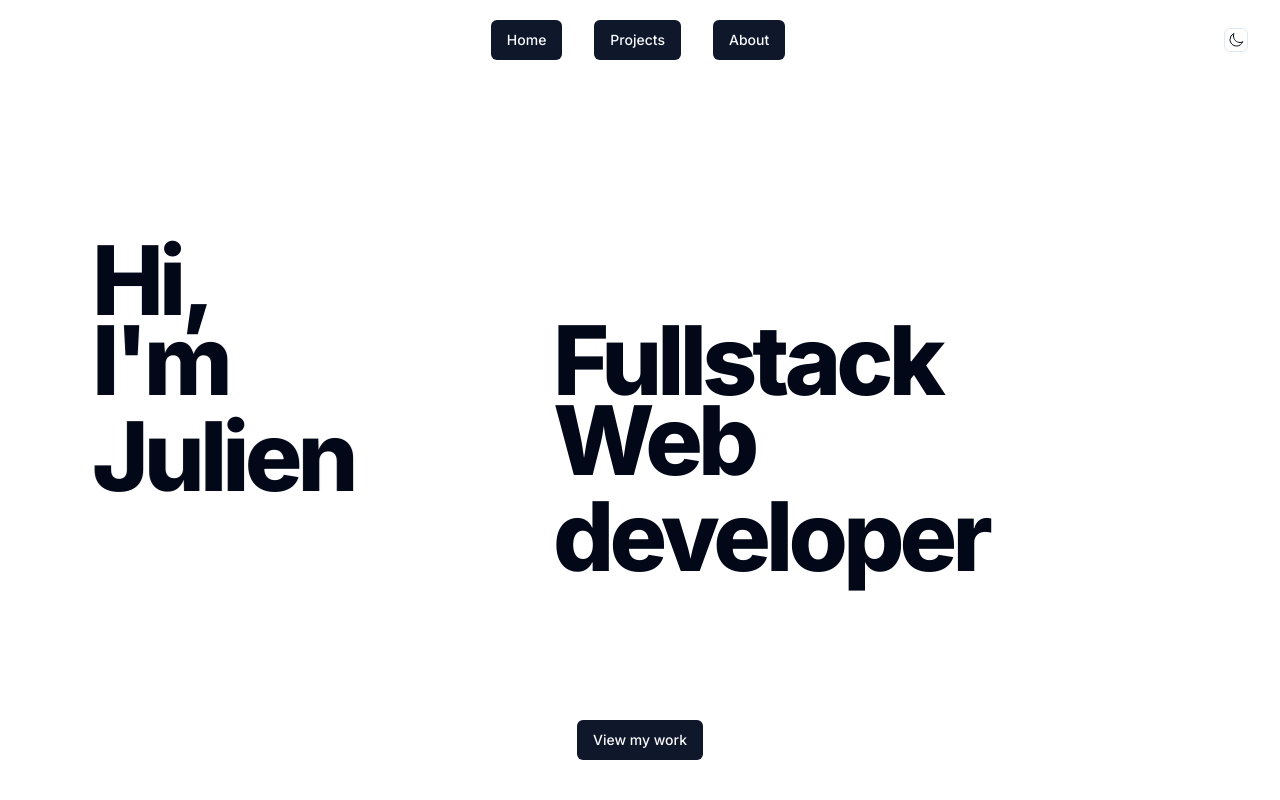
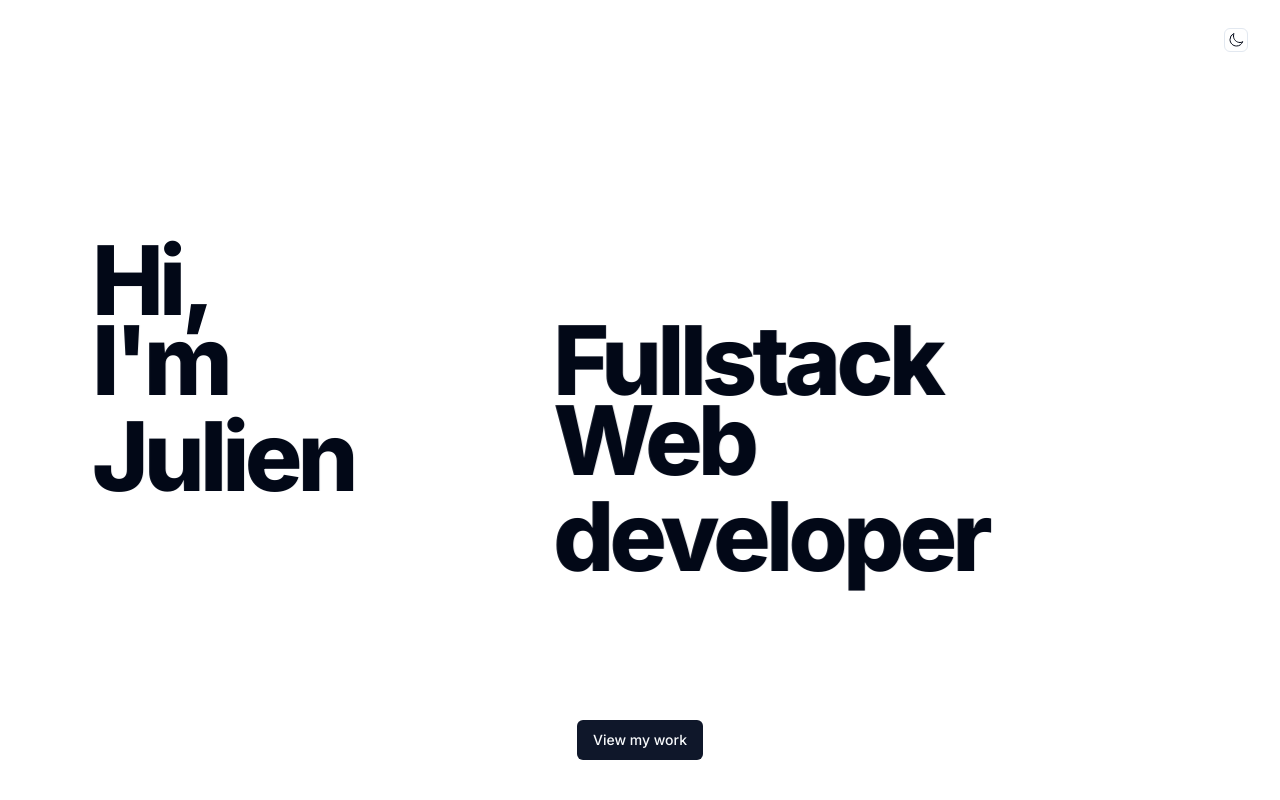
Before and after one commit to jjwebsolutions/jjxlabs, a Next.js app: page / in a window 1280 px wide. Shown: the top 800 px of the page. Built offline with nearby package versions, Linux system fonts and the light colour scheme.

Commit message:
header deleted

```diff
--- a/components/header.tsx
+++ b/components/header.tsx
@@ -24,22 +24,8 @@
   return (
     <>
       <div className="container flex  items-center mx-auto mt-5">
-        <NavigationMenu className="ml-5">
+        <NavigationMenu className="ml-5 invisible">
           <NavigationMenuList className="space-x-2 md:space-x-8">
-            <NavigationMenuItem>
-              <Button className="buttonFadeIn">
-                <LinkScroll
-                  activeClass="active"
-                  to="/"
-                  spy={true}
-                  smooth={true}
-                  offset={50}
-                  duration={500}
-                >
-                  Home
-                </LinkScroll>
-              </Button>
-            </NavigationMenuItem>
             <NavigationMenuItem>
               <Button className="buttonFadeIn">
                 <LinkScroll
```
